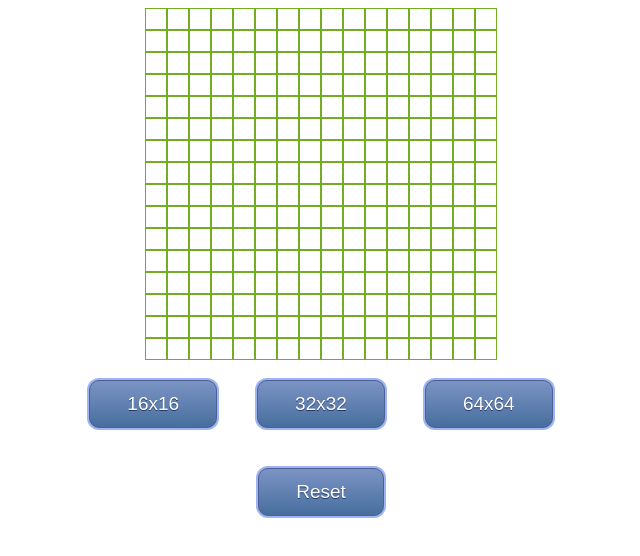
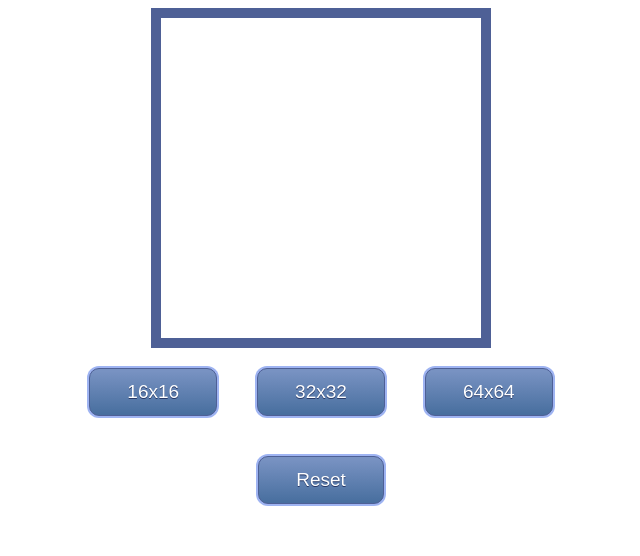
Before and after one commit to lukasasael/odin-Etch-a-Sketch, a plain HTML site: page index.html in a window 1280 px wide. Shown: the whole page, without its empty margins (319-959 px from the left). Drawn offline with Linux system fonts and the light colour scheme.

Commit message:
Etch a Sketch full implemented

```diff
--- a/index.html
+++ b/index.html
@@ -11,7 +11,7 @@
 </head>
 
 <body>
-    <div class="">
+    <div>
         <div id="container"></div>
     </div>
     <div id="gridsize">
--- a/script.js
+++ b/script.js
@@ -1,5 +1,6 @@
 let gridsize = 16;
 const container = document.querySelector("#container");
+container.style.gridTemplateRows = "repeat(16, 1fr)";
 
 function generateDivs(gridsize) {
     const container = document.querySelector('#container');
@@ -25,6 +26,7 @@ function resetBtn() {
 
 function setGridSize16() {
     let gridsize = 16;
+    container.style.gridTemplateRows = "repeat(16, 1fr)";
     while (container.firstChild)
         container.removeChild(container.firstChild);
     generateDivs(gridsize);
@@ -32,6 +34,7 @@ function setGridSize16() {
 
 function setGridSize32() {
     let gridsize = 32;
+    container.style.gridTemplateRows = "repeat(32, 1fr)";
     while (container.firstChild)
         container.removeChild(container.firstChild);
     generateDivs(gridsize);
@@ -39,6 +42,7 @@ function setGridSize32() {
 
 function setGridSize64() {
     let gridsize = 64;
+    container.style.gridTemplateRows = "repeat(64, 1fr)";
     while (container.firstChild)
         container.removeChild(container.firstChild);
     generateDivs(gridsize);
--- a/style.css
+++ b/style.css
@@ -4,15 +4,16 @@ div {
 }
 
 #container {
+    border: 10px solid #4e6096;
     display: grid;
     grid-template-rows: repeat(16, 1fr);
     grid-auto-flow: column;
     width: auto;
     height: auto;
+    overflow-wrap: break-word;
 }
 
 btn.pixel {
-    border: 1px solid #73AD21;
     width: 20px;
     height: 20px;
 }
```
